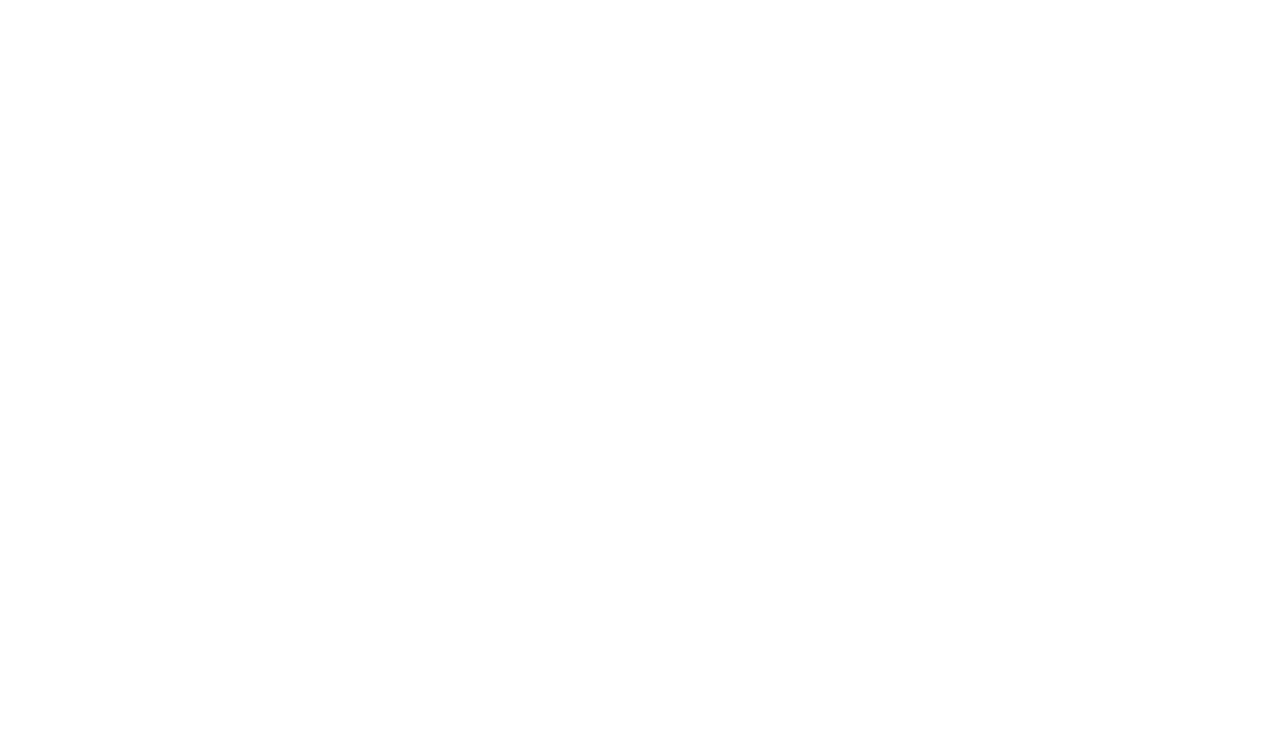
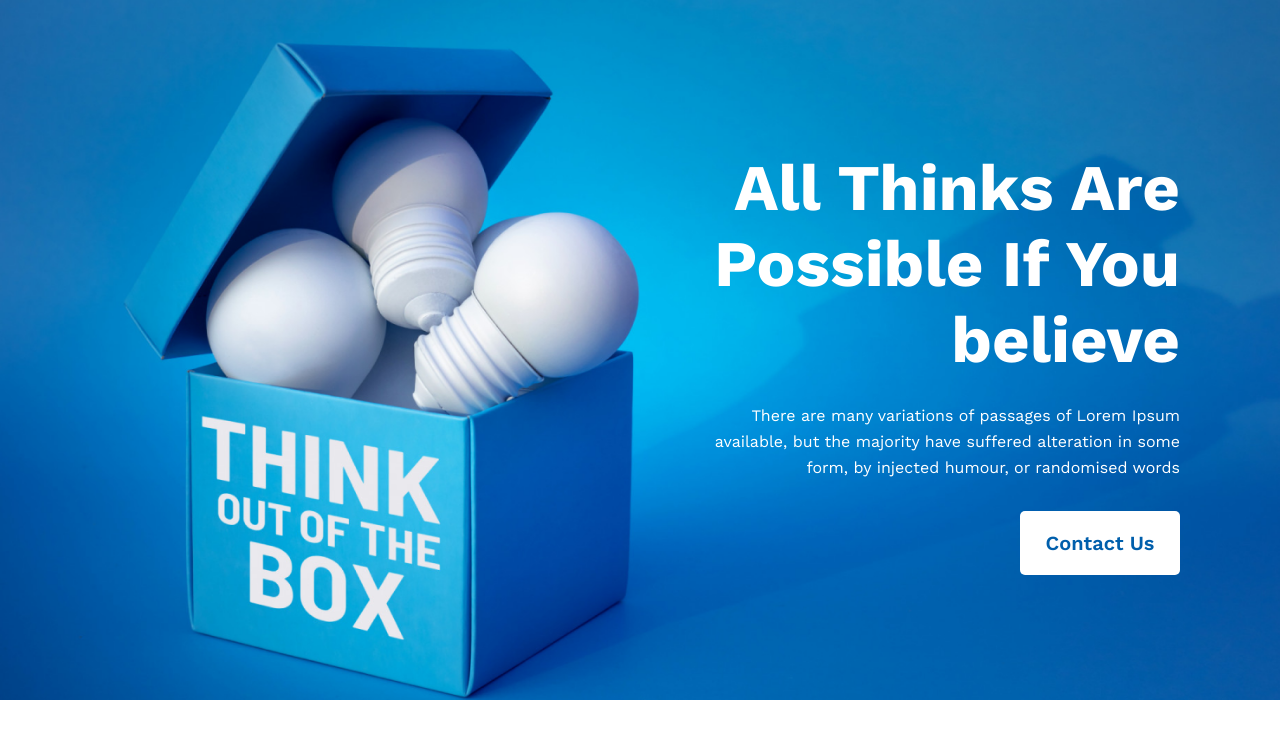
Before and after one commit to KMTonmoy/New-Year-New-Me, a plain HTML site: page index.html in a window 1280 px wide. Drawn offline with nearby package versions, Linux system fonts and the light colour scheme.

Commit message:
Banner Section Compleate

```diff
--- a/index.html
+++ b/index.html
@@ -8,6 +8,12 @@
 
 </head>
 <body>
-
+     <header>
+     <div class="header-content">
+        <h1 class="header-title">All Thinks Are Possible If You believe</h1>
+        <p class="header-disc">There are many variations of passages of Lorem Ipsum available, but the majority have suffered alteration in some form, by injected humour, or randomised words</p>
+        <button class="btn-contact">Contact Us</button>
+     </div>
+     </header>
 </body>
 </html>
--- a/styles/style.css
+++ b/styles/style.css
@@ -0,0 +1,50 @@
+@import url("https://fonts.googleapis.com/css2?family=Work+Sans:ital,wght@0,100;0,200;0,300;0,400;0,500;0,600;0,700;0,800;0,900;1,100;1,200;1,300;1,400;1,500;1,600;1,700;1,800;1,900&display=swap");
+
+* {
+  margin: 0;
+  box-sizing: border-box;
+  font-family: "Work Sans", sans-serif;
+}
+header {
+  background-image: url("../assets/banner/banner3.png");
+  height: 700px;
+  background-repeat: no-repeat;
+  background-position: center;
+  background-size: cover;
+  text-align: right;
+  padding: 150px 100px;
+  display: flex;
+  justify-content: end;
+}
+
+.header-content {
+  width: 500px;
+}
+.header-title {
+  color: #fff;
+  font-size: 65px;
+  font-weight: 700;
+  margin-bottom: 25px;
+}
+.header-disc {
+  margin-top: 0;
+  color: #fff;
+  text-align: right;
+  font-size: 16px;
+  font-weight: 400;
+  line-height: 26px;
+}
+
+
+.btn-contact{
+    color: #005FAC;
+text-align: center;
+font-size: 20px;
+font-weight: 600;
+border-radius: 5px;
+background: #FFF;
+width: 160px;
+height: 64px;
+margin-top: 30px;
+border: none;
+}
```
